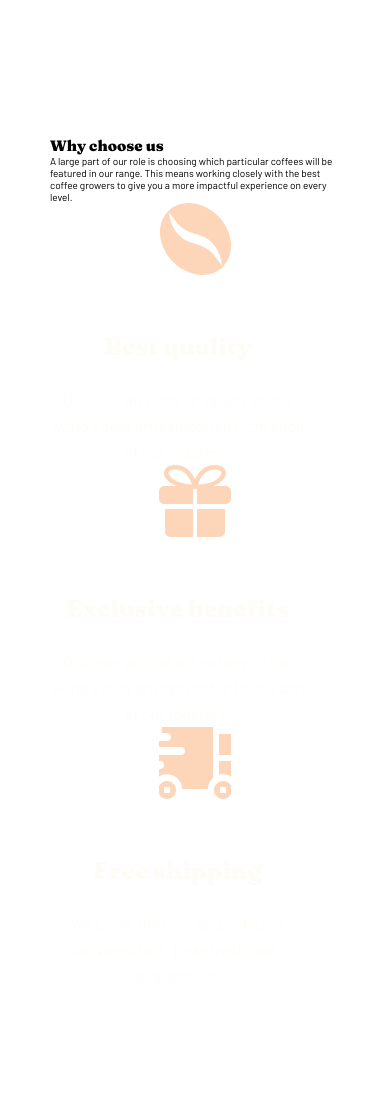
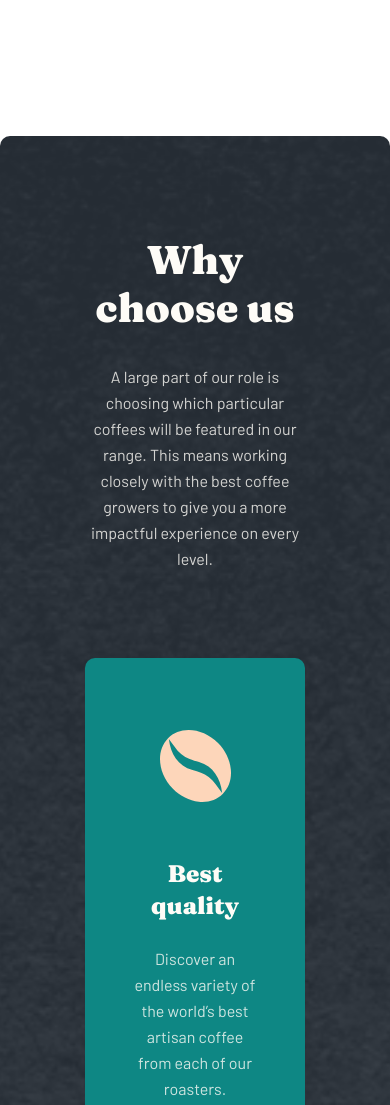
Before and after one commit to khad11/coffe-roster, a plain HTML site: page index.html in a window 390 px wide. Shown: the part 2500-3605 px from the top of the page. Drawn offline with Linux system fonts and the light colour scheme.

Commit message:
home-page-full

```diff
--- a/index.html
+++ b/index.html
@@ -161,7 +161,7 @@
             </div>
             <div class="why__box__item">
               <img
-                class="why__box__item__logo"
+                class="why__box__item__logo why__box__item__logo_fix"
                 src="./images/home/desktop/icon-truck.svg"
                 alt="coffe"
                 width="72"
--- a/scss/pages/_home.scss
+++ b/scss/pages/_home.scss
@@ -127,8 +127,55 @@
 }
 // why-choose us section
 
-.why__box__item__logo {
-  margin: 0 auto;
+.why {
+  color: $light-cream;
+  background-image: url(../../images/plan/desktop/bg-steps.png);
+  background-size: cover;
+  background-position: center;
+  background-color: $dark-grey;
+  border-radius: 10px;
+  padding: 10rem 8.5rem 0 8.5rem;
+  // text-align: center;
+}
+.why__info {
+  max-width: 54rem;
+  width: 100%;
+  margin-left: auto;
+  margin-right: auto;
+  text-align: center;
+}
+.why__info__title {
+  font-size: $h2-fs;
+  line-height: $h2-ln;
+  margin-bottom: 3.2rem;
+}
+.why__info__word {
+  font-size: $p-fs;
+  line-height: $p-ln;
+  margin-bottom: 8.6rem;
+  opacity: 80%;
+}
+.why__box {
+  // display: grid;
+  // grid-template-columns: repeat(auto-fit, minmax(350px, 1fr));
+  display: flex;
+  justify-content: center;
+  gap: 3rem;
+  flex-wrap: wrap;
+  row-gap: 180px;
+}
+.why__box__item {
+  background-color: $dark-cyan;
+  border-radius: 10px;
+  display: flex;
+  flex-direction: column;
+  align-items: center;
+  padding: 7.2rem 4.8rem;
+  margin-bottom: -15rem;
+}
+
+.why__box__item__logo_fix {
+  object-fit: contain;
 }
 .box__item__info {
   max-width: 25.5rem;
@@ -138,19 +185,46 @@
 .box__item__info__title {
   font-size: $h4-fs;
   line-height: $h4-ln;
-  color: $light-cream;
+
   padding-top: 5.6rem;
   padding-bottom: 2.4rem;
 }
 .box__item__info__word {
   font-size: $p-fs;
   line-height: $p-ln;
-  color: $light-cream;
   font-weight: 400;
   opacity: 80%;
 }
 // section-why-responsive
-
+@media screen and (max-width: 910px) {
+  .why__box__item {
+    max-width: 60.9rem;
+    flex-direction: row;
+    gap: 5rem;
+  }
+  .box__item__info {
+    max-width: 40rem;
+    justify-content: center;
+  }
+  .box__item__info__title {
+    text-align: left;
+  }
+  .box__item__info__word {
+    text-align: left;
+  }
+}
+@media screen and (max-width: 550px) {
+  .why__box__item {
+    flex-direction: column;
+    gap: 0;
+  }
+  .box__item__info__title {
+    text-align: center;
+  }
+  .box__item__info__word {
+    text-align: center;
+  }
+}
 // section-how-it-works
 .steps {
   max-width: 1045px;
@@ -227,7 +301,7 @@
     align-items: center;
   }
   .works {
-    padding: 12rem 2.4rem;
+    padding: 25rem 2.4rem;
     text-align: center;
   }
   .works__box__item__title {
```
Also changed, not shown: css/main.css, 1 other file.
